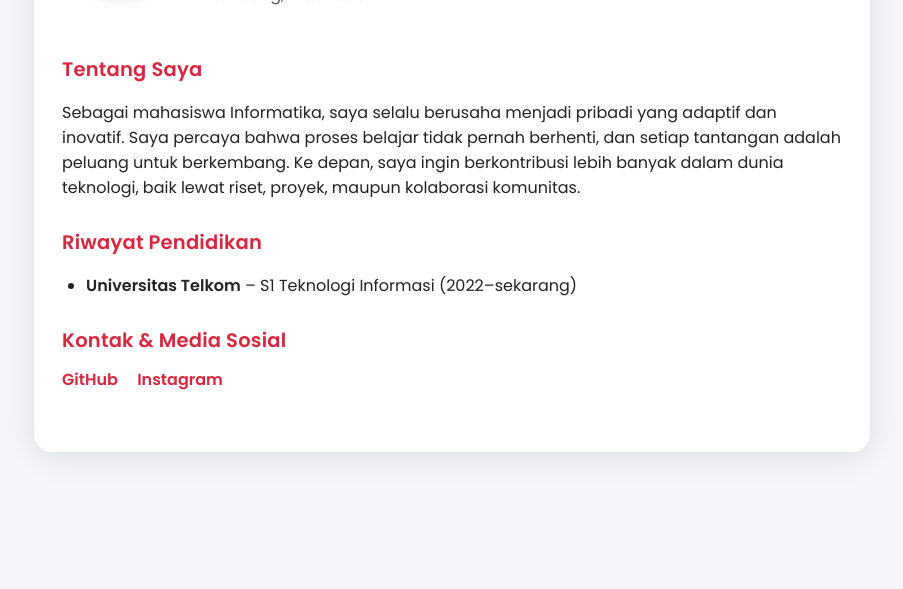
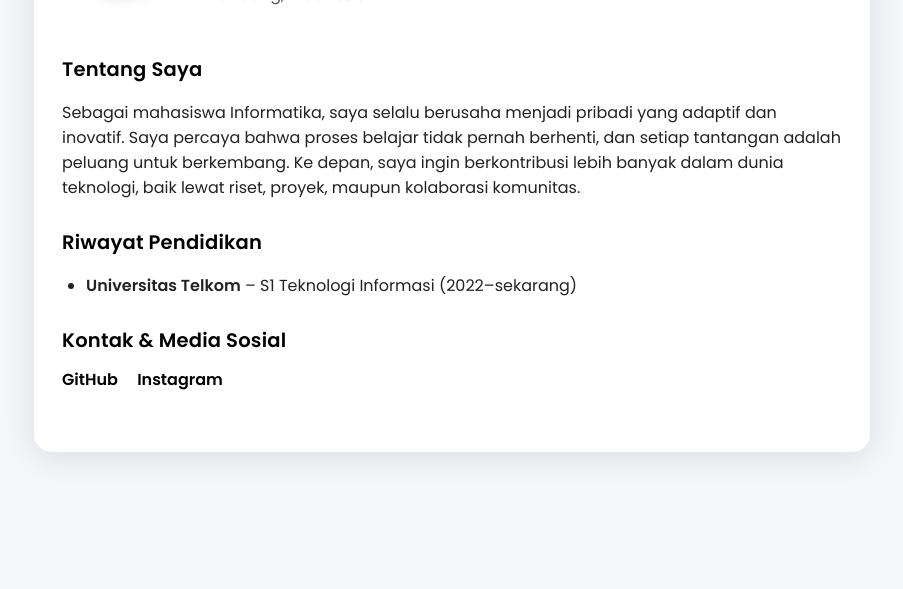
Before and after one commit to zafazaqie/TugasCloud, a plain HTML site: page index.html in a window 1280 px wide. Shown: the part 211-800 px from the top of the page, without its empty margins (188-1091 px from the left). Drawn offline with Linux system fonts and the light colour scheme.

Commit message:
Update index.html

```diff
--- a/index.html
+++ b/index.html
@@ -7,7 +7,7 @@
     <link href="https://fonts.googleapis.com/css?family=Poppins:400,600&display=swap" rel="stylesheet">
     <style>
         :root {
-            --primary: #d7263d; /* Warna merah */
+            --primary: #000;     /* Diubah jadi hitam */
             --secondary: #f5f6fa;
             --text: #222;
             --radius: 18px;
@@ -107,7 +107,7 @@
         <section>
             <h2>Tentang Saya</h2>
             <p>
-                 Sebagai mahasiswa Informatika, saya selalu berusaha menjadi pribadi yang adaptif dan inovatif. Saya percaya bahwa proses belajar tidak pernah berhenti, dan setiap tantangan adalah peluang untuk berkembang. Ke depan, saya ingin berkontribusi lebih banyak dalam dunia teknologi, baik lewat riset, proyek, maupun kolaborasi komunitas.
+                Sebagai mahasiswa Informatika, saya selalu berusaha menjadi pribadi yang adaptif dan inovatif. Saya percaya bahwa proses belajar tidak pernah berhenti, dan setiap tantangan adalah peluang untuk berkembang. Ke depan, saya ingin berkontribusi lebih banyak dalam dunia teknologi, baik lewat riset, proyek, maupun kolaborasi komunitas.
             </p>
         </section>
         <section>
```
